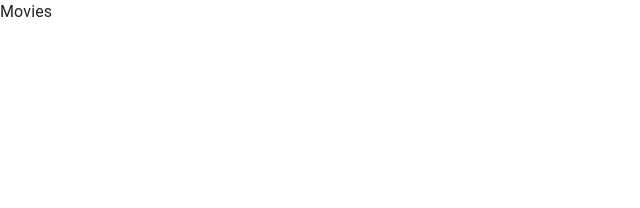
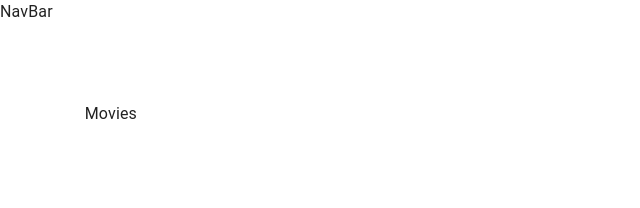
Before and after one commit to Sheng-wei-Tsai/filmpire_henry, a React (Create React App) app: page / in a window 1280 px wide. Shown: the top 208 px of the page, without its empty margins (0-640 px from the left). Built offline with nearby package versions, Linux system fonts and the light colour scheme.

Commit message:
file and folder structure

```diff
--- a/src/components/App.jsx
+++ b/src/components/App.jsx
@@ -2,14 +2,19 @@
 import { CssBaseline } from '@mui/material';
 import { Route, Switch } from 'react-router-dom';
 
+import useStyles from './styles';
 import { Actors, MovieInformation, Movies, NavBar, Profile } from './';
 
 
-const App = () => (
-  <div>
+const App = () => {
+  const classes = useStyles();
+
+  return (
+    <div className={classes.root}>
       <CssBaseline />
-    {/* <NavBar />  */}
-    <main>
+      <NavBar />
+      <main className={classes.content}>
+        <div className={classes.toolbar}/>
           <Switch>
             <Route exact path="/movies/:id">
               <MovieInformation />
@@ -26,6 +31,8 @@
           </Switch>
     </main>
   </div>
-);
+  )
+}
+
 
 export default App;
--- /dev/null
+++ b/src/components/styles.js
@@ -0,0 +1,15 @@
+import { makeStyles } from "@mui/styles";
+
+export default makeStyles(() => ({
+  root: {
+    display: 'flex',
+    height: '100%',
+  },
+  toolbar: {
+    height: '70px',
+  },
+  content: {
+    flexGrow: 1,
+    padding: '2em',
+  },
+}));
```
Also changed, not shown: 2 other files (tests, documents, lock files or other folders). Lines whose indentation alone changed are shown as unchanged.
